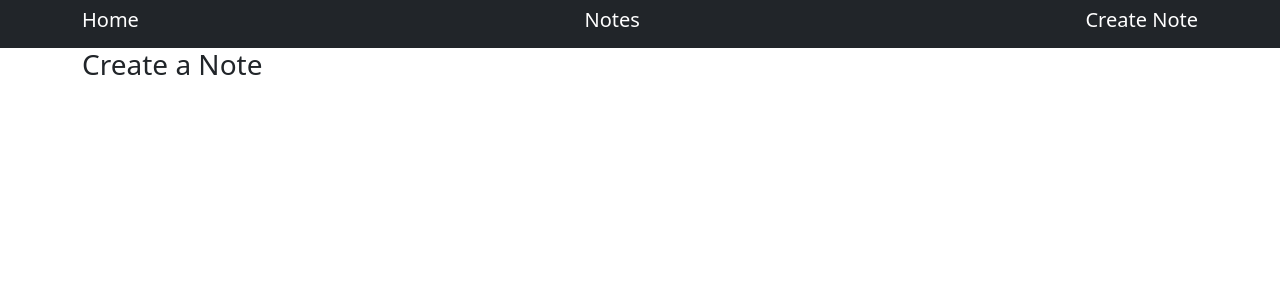
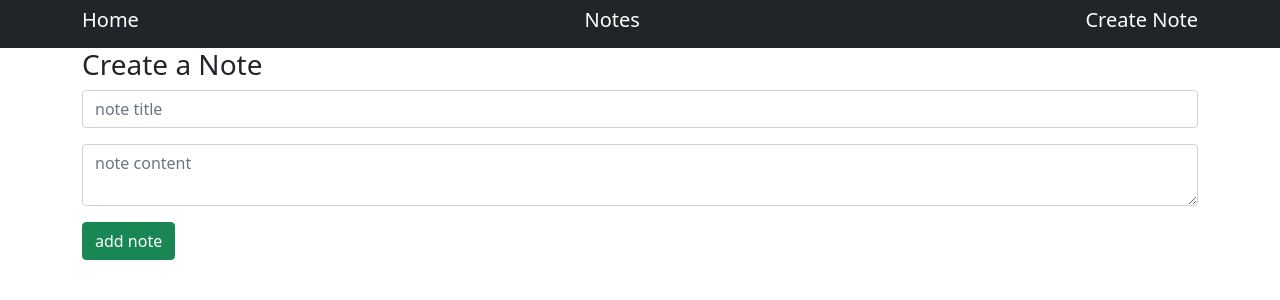
Before and after one commit to Dina2703/mongodb-react001, a React (Create React App) app: page /create in a window 1280 px wide. Shown: the top 300 px of the page. Built offline with nearby package versions, Linux system fonts and the light colour scheme.

Commit message:
create note form

```diff
--- a/src/components/CreateNote.jsx
+++ b/src/components/CreateNote.jsx
@@ -4,6 +4,28 @@ function CreateNote() {
   return (
     <div className="container">
       <h3>Create a Note</h3>
+      <form>
+        <div className="form-group mb-3">
+          <input
+            name="title"
+            autoComplete="off"
+            type="text"
+            className="form-control"
+            placeholder="note title"
+          />
+        </div>
+        <div>
+          <textarea
+            placeholder="note content"
+            className="form-control mb-3"
+            autoComplete="off"
+          />
+        </div>
+
+        <button type="button" name="content" className="btn btn-success">
+          add note
+        </button>
+      </form>
     </div>
   );
 }
```
